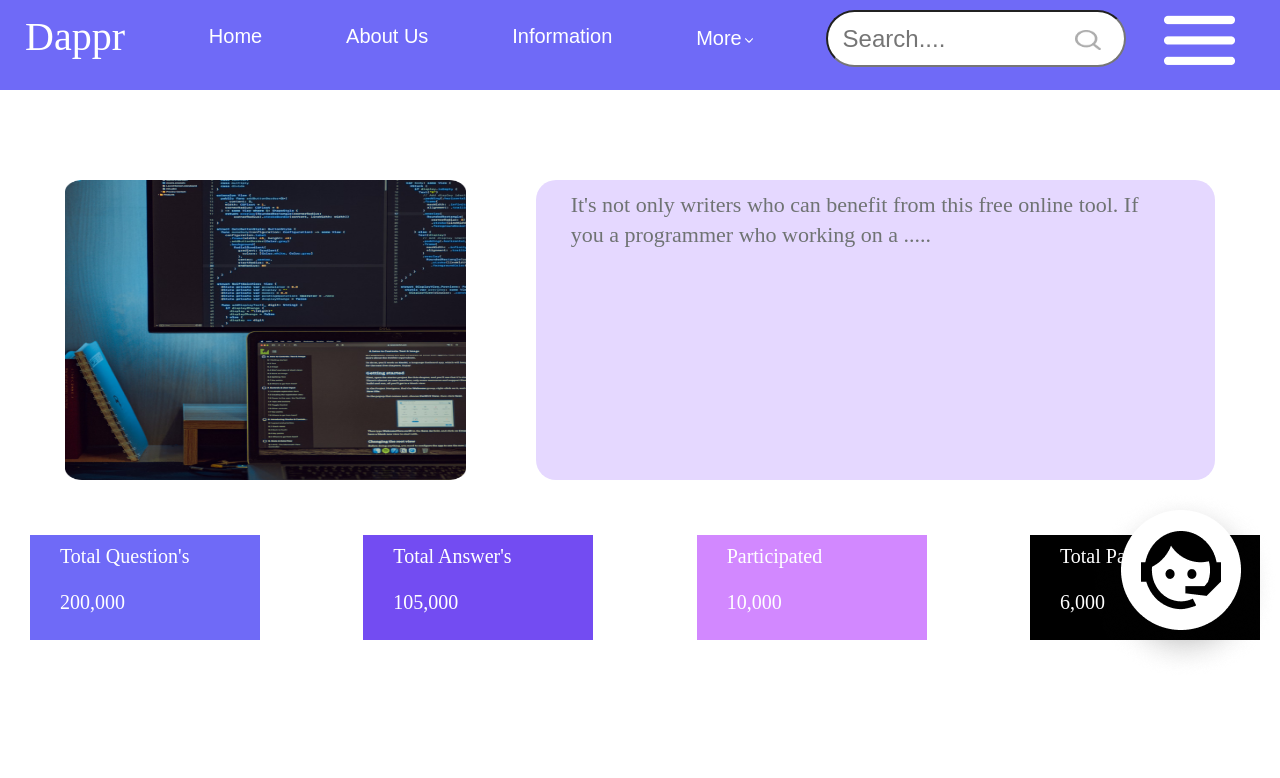
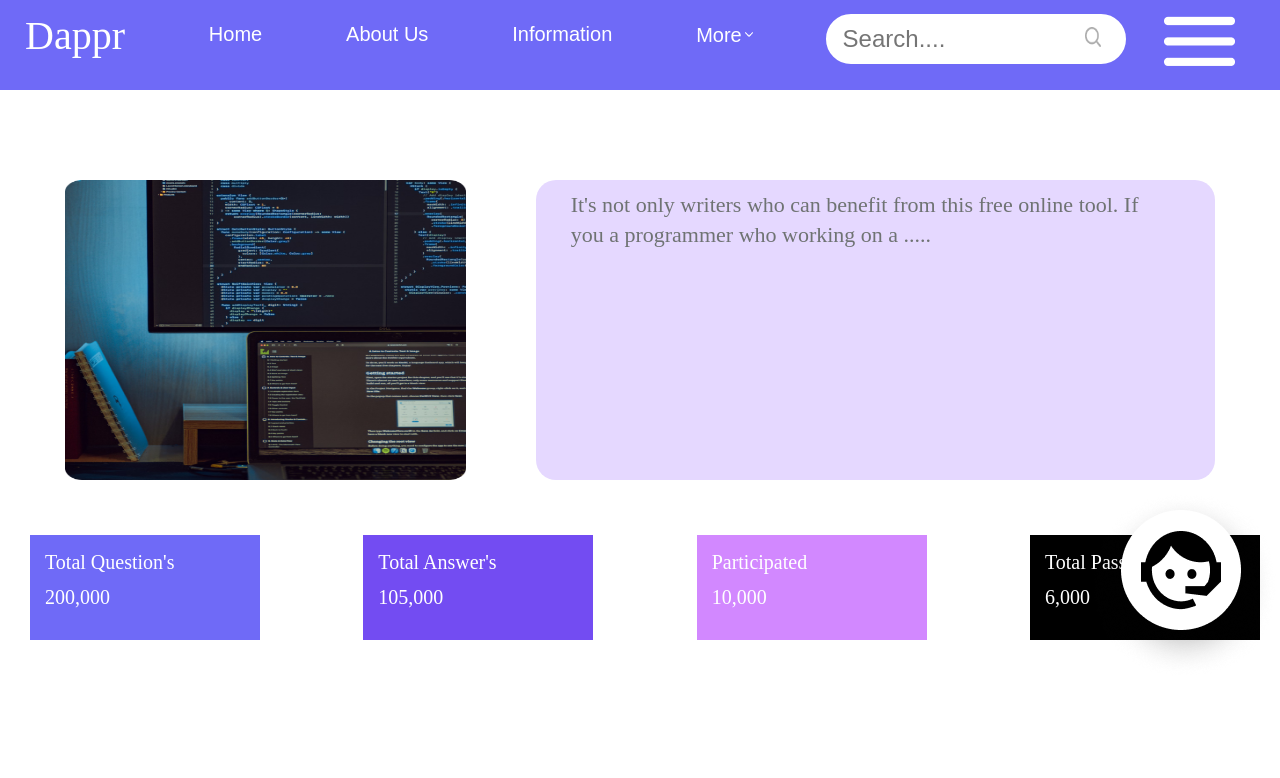
Before and after one commit to vikash-bhagat/MICRO-PROJECT--2, a plain HTML site: page index.html in a window 1280 px wide. Shown: the top 778 px of the page. Drawn offline with Linux system fonts and the light colour scheme.

Commit message:
Add files via upload

```diff
--- a/style.css
+++ b/style.css
@@ -32,12 +32,12 @@
 }
 .point p {
   position: relative;
-  top: 11px;
+  top: 10px;
 }
 .point img {
   position: relative;
   left: 49px;
-  top: -10px;
+  top: -14px;
   width: 7.77px;
   height: 5px;
 }
@@ -45,10 +45,11 @@
   position: relative;
 }
 .search input {
-  margin-top: 10px;
+  margin-top: 14px;
   margin-bottom: 5px;
+  border: 2px solid white;
   border-radius: 61px;
-  height: 57px;
+  height: 50px;
   width: 300px;
   font-size: 24px;
   padding-left: 15px;
@@ -57,15 +58,15 @@
 .search1 {
   position: absolute;
   right: 25px;
-  top: 30px;
-  width: 26px;
-  height: 26px;
+  top: 27px;
+  width: 16px;
+  height: 10px;
 }
 .arrow img {
   position: relative;
   right: 45px;
   height: 50px;
-  top: 6px;
+  top: 8px;
 }
 .hero-section {
   height: 400px;
@@ -126,6 +127,8 @@
   margin-left: 50px;
   padding-left: 30px;
   padding-top: 10px;
+  padding-left: 15px;
+  line-height: 35px;
 }
 .answer {
   width: 230px;
@@ -136,6 +139,8 @@
   margin-left: 50px;
   padding-left: 30px;
   padding-top: 10px;
+  padding-left: 15px;
+  line-height: 35px;
 }
 .participate {
   width: 230px;
@@ -146,6 +151,8 @@
   margin-left: 50px;
   padding-left: 30px;
   padding-top: 10px;
+  padding-left: 15px;
+  line-height: 35px;
 }
 .passed {
   width: 230px;
@@ -156,6 +163,8 @@
   margin-left: 50px;
   padding-left: 30px;
   padding-top: 10px;
+  padding-left: 15px;
+  line-height: 35px;
 }
 .footer {
   position: relative;
```
Also changed, not shown: index.html (+0 -4 lines).
